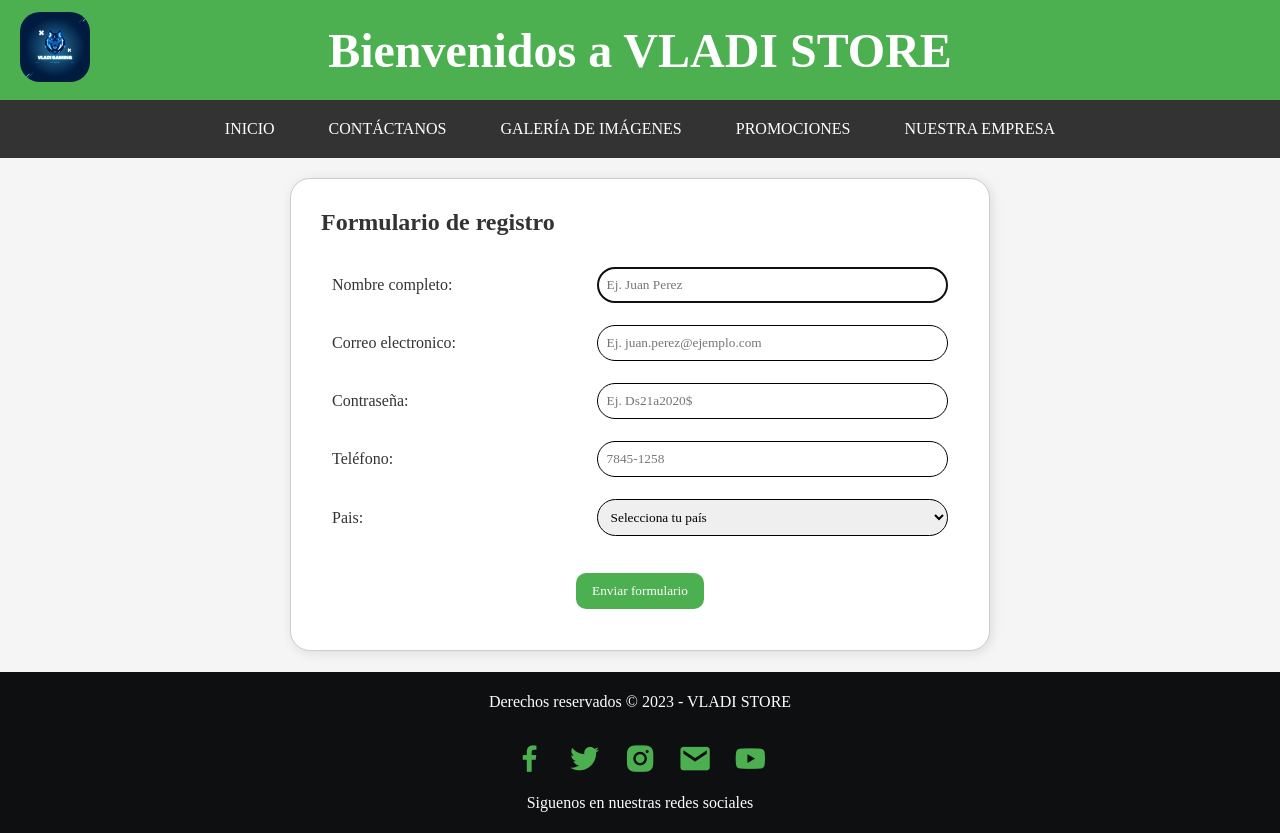
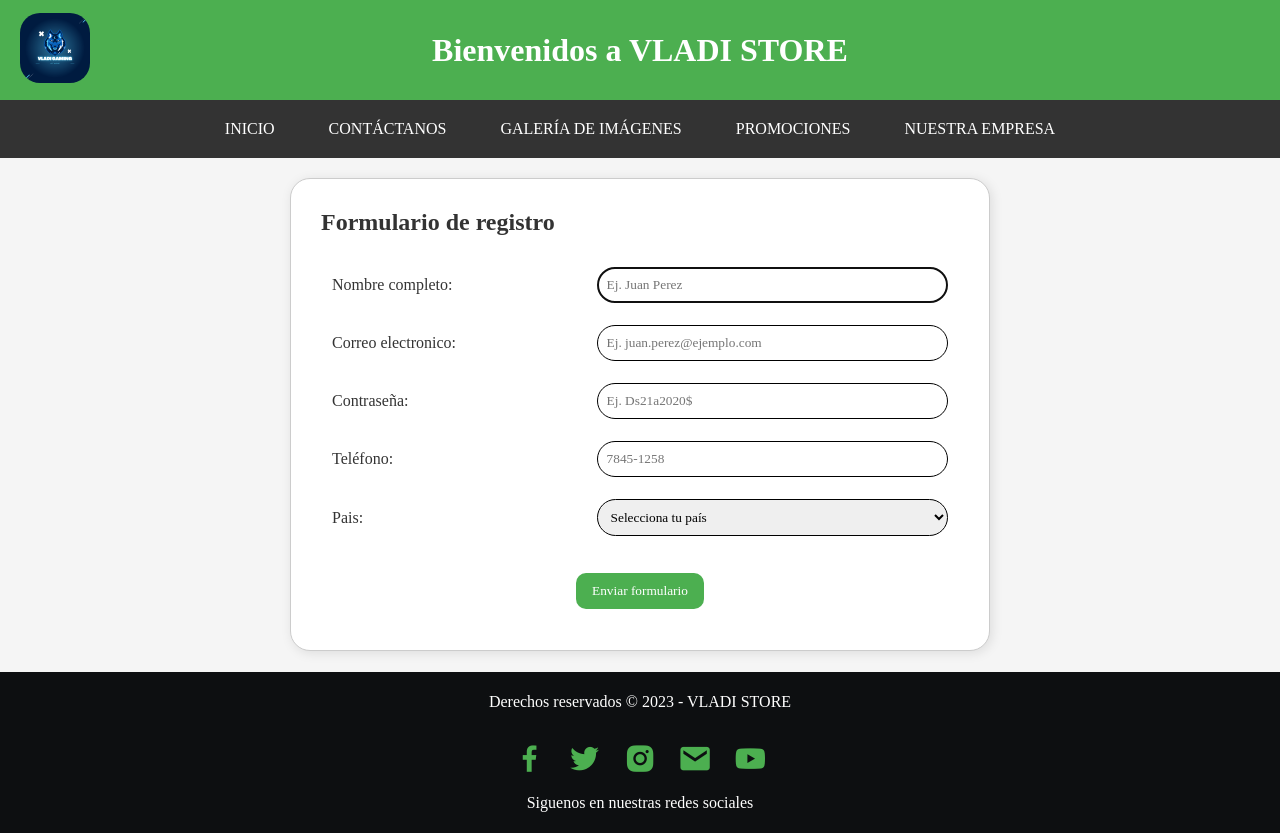
Before and after one commit to Ascencio7/Parcial-2---DPW, a plain HTML site: page index.html in a window 1280 px wide. Drawn offline with nearby package versions, Linux system fonts and the light colour scheme.

Commit message:
Tamaño de letra en el Header
He cambio el tamaño de letra en el header para que sea responsive a esa parte

```diff
--- a/css/estilosContactos.css
+++ b/css/estilosContactos.css
@@ -18,7 +18,7 @@ header{
     display: flex;
     align-items: center;
     height: 100px;
-    font-size: 1.5em;
+    font-size: 1em;
 }
 
 .logo{
--- a/css/estilosGaleria.css
+++ b/css/estilosGaleria.css
@@ -18,7 +18,7 @@ header{
     display: flex;
     align-items: center;
     height: 100px;
-    font-size: 1.5em;
+    font-size: 1em;
 }
 
 .logo{
--- a/css/estilosNuestraEmpresa.css
+++ b/css/estilosNuestraEmpresa.css
@@ -25,7 +25,7 @@ header{
     display: flex;
     align-items: center;
     height: 100px;
-    font-size: 1.5em;
+    font-size: 1em;
 }
 
 .logo{
--- a/css/estilosPromociones.css
+++ b/css/estilosPromociones.css
@@ -26,7 +26,7 @@ header{
     display: flex;
     align-items: center;
     height: 100px;
-    font-size: 1.5em;
+    font-size: 1em;
 }
 
 .logo{
--- a/css/style.css
+++ b/css/style.css
@@ -18,7 +18,7 @@ header{
     display: flex;
     align-items: center;
     height: 100px;
-    font-size: 1.5em;
+    font-size: 1em;
 }
 
 .logo{
```
